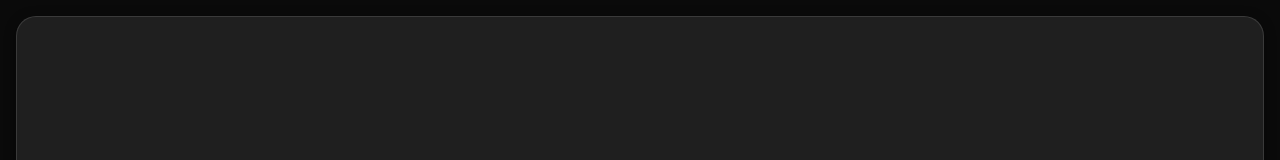
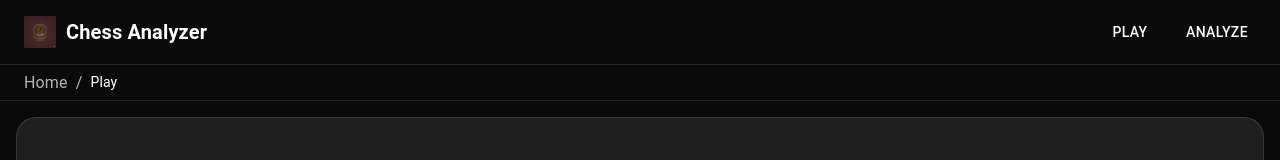
Before and after one commit to zhenhuamo/chess, a Next.js app: page /play in a window 1280 px wide. Shown: the top 160 px of the page. Built offline with nearby package versions, Linux system fonts and the light colour scheme; no server answers.

Commit message:
ui: add TopNav (brand + nav + optional breadcrumbs) and integrate on /play and /analyze pages; adjust heights for sticky header

```diff
--- a/src/app/analyze/page.tsx
+++ b/src/app/analyze/page.tsx
@@ -17,6 +17,7 @@ import { useSearchParams } from "next/navigation";
 import { Chess } from "chess.js";
 import EngineSettingsButton from "@/src/sections/engineSettings/engineSettingsButton";
 import { PageTitle } from "@/src/components/pageTitle";
+import TopNav from "../components/TopNav";
 
 function GameAnalysisInner() {
   const theme = useTheme();
@@ -200,8 +201,11 @@ function GameAnalysisInner() {
 
 export default function GameAnalysis() {
   return (
-    <Suspense fallback={<div />}>
-      <GameAnalysisInner />
-    </Suspense>
+    <>
+      <TopNav breadcrumbs={[{ label: 'Home', href: '/' }, { label: 'Analyze' }]} />
+      <Suspense fallback={<div />}>
+        <GameAnalysisInner />
+      </Suspense>
+    </>
   );
 }
--- /dev/null
+++ b/src/app/components/TopNav.tsx
@@ -0,0 +1,35 @@
+'use client';
+
+import { AppBar, Toolbar, Box, Typography, Button, Breadcrumbs } from '@mui/material';
+import Link from 'next/link';
+import Image from 'next/image';
+
+export type Crumb = { label: string; href?: string };
+
+export default function TopNav({ breadcrumbs }: { breadcrumbs?: Crumb[] }) {
+  return (
+    <AppBar position="sticky" color="transparent" elevation={0} sx={{ borderBottom: 1, borderColor: 'divider' }}>
+      <Toolbar sx={{ gap: 2 }}>
+        <Box component={Link} href="/" sx={{ display: 'flex', alignItems: 'center', gap: 1.25, textDecoration: 'none', flex: 1 }}>
+          <Image src="/logo.png" alt="Chess Analyzer" width={32} height={32} priority />
+          <Typography variant="h6" sx={{ fontWeight: 700, color: 'text.primary' }}>Chess Analyzer</Typography>
+        </Box>
+        <Button LinkComponent={Link} href="/play" variant="text" color="inherit">Play</Button>
+        <Button LinkComponent={Link} href="/analyze" variant="text" color="inherit">Analyze</Button>
+      </Toolbar>
+      {breadcrumbs && breadcrumbs.length > 0 && (
+        <Toolbar variant="dense" sx={{ minHeight: 36, borderTop: 1, borderColor: 'divider' }}>
+          <Breadcrumbs aria-label="breadcrumb" sx={{ color: 'text.secondary' }}>
+            {breadcrumbs.map((c, idx) => c.href ? (
+              <Box key={`${c.label}-${idx}`} component={Link} href={c.href} sx={{ textDecoration: 'none', color: 'text.secondary', '&:hover': { textDecoration: 'underline' } }}>
+                {c.label}
+              </Box>
+            ) : (
+              <Typography key={`${c.label}-${idx}`} variant="body2" color="text.primary">{c.label}</Typography>
+            ))}
+          </Breadcrumbs>
+        </Toolbar>
+      )}
+    </AppBar>
+  );
+}
--- a/src/app/play/page.tsx
+++ b/src/app/play/page.tsx
@@ -8,11 +8,12 @@ import GameSettingsDialog from "./GameSettingsDialog";
 import GameInProgress from "./GameInProgress";
 import GameRecap from "./GameRecap";
 import { PlayProvider, usePlayState } from "./PlayState";
+import TopNav from "../components/TopNav";
 
 function PlayContent() {
   const { config } = usePlayState();
   return (
-    <Box sx={{ display: 'flex', justifyContent: 'center', alignItems: 'center', height: '100vh', p: { xs: 1, md: 2 }, boxSizing: 'border-box' }}>
+    <Box sx={{ display: 'flex', justifyContent: 'center', alignItems: 'center', height: { xs: 'calc(100vh - 56px)', md: 'calc(100vh - 64px)' }, p: { xs: 1, md: 2 }, boxSizing: 'border-box' }}>
       {/* Unified card containing board + right panel; fills the first screen */}
       <Paper variant="outlined" sx={{
         width: '100%',
@@ -35,7 +36,8 @@ function PlayContent() {
 
 export default function PlayPage() {
   return (
-    <Box sx={{ height: '100vh', p: 0, bgcolor: 'background.default' }}>
+    <Box sx={{ minHeight: '100vh', p: 0, bgcolor: 'background.default' }}>
+      <TopNav breadcrumbs={[{ label: 'Home', href: '/' }, { label: 'Play' }]} />
       <PlayProvider>
         <Suspense fallback={<div />}>
           <PlayContent />
```
